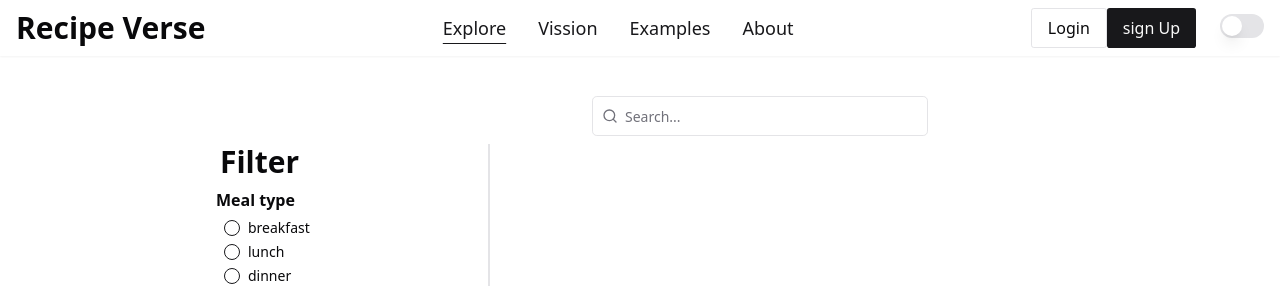
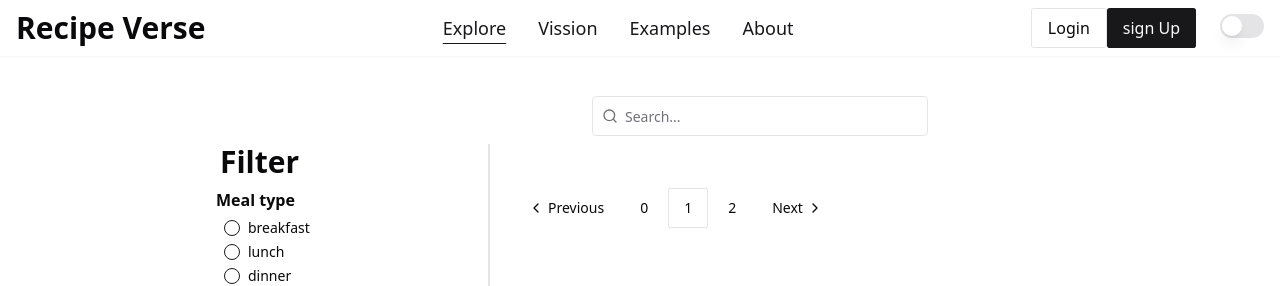
Before and after one commit to sheeshhhhhh/Recipe-Verse, a React (Vite) app: page /explore in a window 1280 px wide. Shown: the top 286 px of the page. Built offline with nearby package versions, Linux system fonts and the light colour scheme; no server answers.

Commit message:
added pagination in the explore page

```diff
--- /dev/null
+++ b/src/PageComponents/explore/Pagination.tsx
@@ -0,0 +1,73 @@
+import { SetURLSearchParams } from "react-router-dom"
+import {
+  Pagination,
+  PaginationContent,
+  PaginationEllipsis,
+  PaginationItem,
+  PaginationLink,
+  PaginationNext,
+  PaginationPrevious,
+} from "@/components/ui/pagination"
+
+type PaginationProps = {
+    searchParams: URLSearchParams,
+    setSearchParams: SetURLSearchParams
+}
+
+const PaginationNav = ({
+    searchParams,
+    setSearchParams
+} : PaginationProps) => {
+
+  const page = parseInt(searchParams.get('page') || '1')
+
+  const handleChangePagination = (command: 'increment' | 'decrement') => {
+
+    if(command === 'increment') {
+      setSearchParams(`page=${page + 1}`)
+    } else if(command === 'decrement') {
+      if(page <= 1) return
+      setSearchParams(`page=${page - 1}`)
+    }
+  }
+
+  return (
+    <div>
+      <Pagination>
+        <PaginationContent>
+
+          <PaginationPrevious
+          className="cursor-pointer"
+          onClick={() => handleChangePagination('decrement')} />
+
+          <PaginationItem >
+            <PaginationLink
+            className="cursor-pointer"
+            onClick={() => handleChangePagination('decrement')} >
+              {page - 1}
+            </PaginationLink>
+          </PaginationItem>
+
+          <PaginationItem>
+            <PaginationLink className="cursor-pointer" isActive>{page}</PaginationLink>
+          </PaginationItem>
+
+          <PaginationItem>
+            <PaginationLink
+            className="cursor-pointer"
+            onClick={() => handleChangePagination('increment')}>
+              {page + 1}
+            </PaginationLink>
+          </PaginationItem>
+
+          <PaginationNext
+          className="cursor-pointer"
+          onClick={() => handleChangePagination('increment')} />
+
+        </PaginationContent>
+      </Pagination>
+    </div>
+  )
+}
+
+export default PaginationNav
--- a/src/PageComponents/explore/RecipeCollection.tsx
+++ b/src/PageComponents/explore/RecipeCollection.tsx
@@ -20,10 +20,14 @@ const RecipeCollection = ({
     const stars = [1, 2, 3, 4, 5]
     // fix loading flickering later it's because of debounce use Effect
     if(loading) return //<RecipeSkeleton />
-    if(recipeCollection.length === 0) return <h2>no items found</h2>
+    if(recipeCollection.length === 0) return (
+      <div className="w-[1161px] h-[710px]">
+        <h2>No Items Found</h2>
+      </div>
+    )
 
     return (
-      <div className="w-full h-fit grid grid-cols-4 gap-5">
+      <div className="w-full max-w-[1161px] h-[710px] grid grid-cols-4 gap-5">
           {recipeCollection?.map((post, idx) => {
             const item = post.recipe
 
--- a/src/Pages/Explore/Explore.tsx
+++ b/src/Pages/Explore/Explore.tsx
@@ -1,11 +1,11 @@
 
-import useDebounce from "@/lib/useDebounce"
 import Filter from "@/PageComponents/explore/Filter"
+import PaginationNav from "@/PageComponents/explore/Pagination"
 import RecipeCollection from "@/PageComponents/explore/RecipeCollection"
-import RecipeSkeleton from "@/PageComponents/explore/RecipeSkeleton"
 import ExploreSearch from "@/PageComponents/explore/Search"
 import { useQuery } from "@tanstack/react-query"
-import { useEffect, useState } from "react"
+import { useState } from "react"
+import { useSearchParams } from "react-router-dom"
 
 export type FilterType = {
     search?: string
@@ -31,112 +31,11 @@ export type Recipe = {
     mealPreference?: string,
     instruction: string
 }
-// example data
-// const recipeCards: Recipe[] = [
-//   {
-//       title: "Spaghetti Carbonara",
-//       image: ["url1.jpg", "url2.jpg"], // replace with actual image URLs or file objects
-//       description: "Classic Italian pasta with creamy sauce and pancetta.",
-//       ingredients: ["Spaghetti", "Eggs", "Pancetta", "Parmesan", "Pepper"],
-//       cookingTime: "30 mins",
-//       servings: 4,
-//       rating: 4.5,
-//       callToAction: "View Recipe",
-//       cost: 15, // assuming the cost is in dollars
-//       mealType: "Dinner",
-//       cuisine: "Italian",
-//       mealPreference: "Non-Vegetarian",
-//       instruction: "1. Cook spaghetti according to package instructions. 2. In a bowl, mix eggs and Parmesan. 3. In a pan, cook pancetta until crispy. 4. Toss spaghetti with pancetta, then remove from heat and mix in egg mixture. 5. Serve immediately with additional Parmesan and pepper."
-//   },
-//   {
-//       title: "Vegan Buddha Bowl",
-//       image: undefined,
-//       description: "A vibrant bowl of quinoa, vegetables, and tahini dressing.",
-//       ingredients: ["Quinoa", "Chickpeas", "Avocado", "Spinach", "Tahini"],
-//       cookingTime: "25 mins",
-//       servings: 2,
-//       rating: 4.7,
-//       callToAction: "View Recipe",
-//       cost: 10, // assuming the cost is in dollars
-//       instruction: "1. Cook quinoa as per package instructions. 2. Roast chickpeas with your favorite spices. 3. Slice avocado and prepare spinach. 4. Assemble the bowl with quinoa, chickpeas, avocado, spinach, and a drizzle of tahini dressing. 5. Toss and enjoy."
-//   },
-//   {
-//       title: "Chicken Tikka Masala",
-//       image: undefined,
-//       description: "Spiced chicken in a creamy tomato sauce, served with rice.",
-//       ingredients: ["Chicken", "Tomatoes", "Yogurt", "Spices", "Rice"],
-//       cookingTime: "45 mins",
-//       servings: 4,
-//       rating: 4.8,
-//       callToAction: "View Recipe",
-//       cost: 20, // assuming the cost is in dollars
-//       instruction: "1. Marinate chicken in yogurt and spices. 2. Cook marinated chicken until tender. 3. Prepare a tomato-based sauce with spices and mix in the cooked chicken. 4. Serve with rice or naan bread."
-//   },
-//   {
-//       title: "Chocolate Chip Cookies",
-//       image: undefined,
-//       description: "Classic chewy cookies with gooey chocolate chips.",
-//       ingredients: ["Flour", "Butter", "Sugar", "Chocolate Chips", "Eggs"],
-//       cookingTime: "20 mins",
-//       servings: 24,
-//       rating: 4.9,
-//       callToAction: "View Recipe",
-//       cost: 8, // assuming the cost is in dollars
-//       instruction: "1. Preheat the oven to 350°F (175°C). 2. Cream together butter and sugar. 3. Beat in eggs and mix in flour and chocolate chips. 4. Drop spoonfuls of dough onto a baking sheet. 5. Bake for 10-12 minutes and let cool before serving."
-//   },
-//   {
-//       title: "Spaghetti Carbonara",
-//       image: undefined,
-//       description: "Classic Italian pasta with creamy sauce and pancetta.",
-//       ingredients: ["Spaghetti", "Eggs", "Pancetta", "Parmesan", "Pepper"],
-//       cookingTime: "30 mins",
-//       servings: 4,
-//       rating: 4.5,
-//       callToAction: "View Recipe",
-//       cost: 15, // assuming the cost is in dollars
-//       instruction: "1. Cook spaghetti according to package instructions. 2. In a bowl, mix eggs and Parmesan. 3. In a pan, cook pancetta until crispy. 4. Toss spaghetti with pancetta, then remove from heat and mix in egg mixture. 5. Serve immediately with additional Parmesan and pepper."
-//   },
-//   {
-//       title: "Vegan Buddha Bowl",
-//       image: undefined,
-//       description: "A vibrant bowl of quinoa, vegetables, and tahini dressing.",
-//       ingredients: ["Quinoa", "Chickpeas", "Avocado", "Spinach", "Tahini"],
-//       cookingTime: "25 mins",
-//       servings: 2,
-//       rating: 4.7,
-//       callToAction: "View Recipe",
-//       cost: 10, // assuming the cost is in dollars
-//       instruction: "1. Cook quinoa as per package instructions. 2. Roast chickpeas with your favorite spices. 3. Slice avocado and prepare spinach. 4. Assemble the bowl with quinoa, chickpeas, avocado, spinach, and a drizzle of tahini dressing. 5. Toss and enjoy."
-//   },
-//   {
-//       title: "Chicken Tikka Masala",
-//       image: undefined,
-//       description: "Spiced chicken in a creamy tomato sauce, served with rice.",
-//       ingredients: ["Chicken", "Tomatoes", "Yogurt", "Spices", "Rice"],
-//       cookingTime: "45 mins",
-//       servings: 4,
-//       rating: 4.8,
-//       callToAction: "View Recipe",
-//       cost: 20, // assuming the cost is in dollars
-//       instruction: "1. Marinate chicken in yogurt and spices. 2. Cook marinated chicken until tender. 3. Prepare a tomato-based sauce with spices and mix in the cooked chicken. 4. Serve with rice or naan bread."
-//   },
-//   {
-//       title: "Chocolate Chip Cookies",
-//       image: undefined,
-//       description: "Classic chewy cookies with gooey chocolate chips.",
-//       ingredients: ["Flour", "Butter", "Sugar", "Chocolate Chips", "Eggs"],
-//       cookingTime: "20 mins",
-//       servings: 24,
-//       rating: 4.9,
-//       callToAction: "View Recipe",
-//       cost: 8, // assuming the cost is in dollars
-//       instruction: "1. Preheat the oven to 350°F (175°C). 2. Cream together butter and sugar. 3. Beat in eggs and mix in flour and chocolate chips. 4. Drop spoonfuls of dough onto a baking sheet. 5. Bake for 10-12 minutes and let cool before serving."
-//   },
-//   // (Additional entries omitted for brevity)
-// ];
 
 
 const Explore = () => {
+    const [searchParams, setSearchParams] = useSearchParams()
+    const page = searchParams.get('page') || '1'
     const [filter, setFilter] = useState<FilterType>({
         search: '',
         mealType: '',
@@ -146,19 +45,21 @@ const Explore = () => {
     })
 
     const { data, isLoading } = useQuery({
-        queryKey: ['recipeCollection', filter],
+        queryKey: ['recipeCollection', filter, page],
         queryFn: async () => {
             const res = await fetch('http://localhost:4000/api/recipe/getRecipe',{
                 method: 'POST',
                 headers: {
                     'Content-Type' : 'application/json'
                 },
-                body: JSON.stringify(filter),
+                body: JSON.stringify({
+                    ...filter,
+                    page: parseInt(page)
+                }),
                 credentials: 'include'
             })
             return res.json()
         },
-
     })
 
     return (
@@ -179,6 +80,12 @@ const Explore = () => {
                     loading={isLoading}
                     recipeCollection={data}
                     />
+                    <div className="mt-7">
+                        <PaginationNav
+                        searchParams={searchParams}
+                        setSearchParams={setSearchParams}
+                        />
+                    </div>
                 </div>
             </div>
         </div>
```
